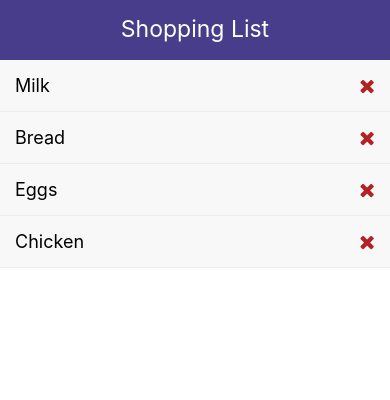
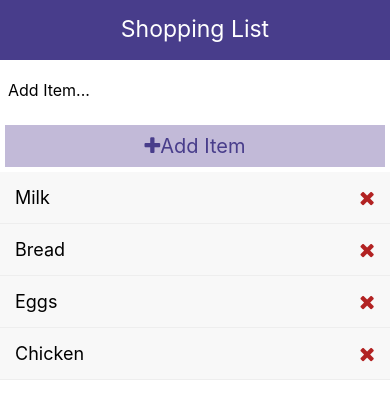
Before and after one commit to Atomize101/shoppingListMobile, a React Native app: screen / in a window 390 px wide. Shown: the top 400 px of the page. Built offline with nearby package versions, Linux system fonts and the light colour scheme.

Commit message:
Some style for add item button

```diff
--- a/App.js
+++ b/App.js
@@ -2,6 +2,7 @@
 import {View, Text, StyleSheet, FlatList} from 'react-native';
 import Header from './components/Header';
 import ListItem from './components/ListItem';
+import AddItem from './components/AddItem';
 
 const App = () => {
   const [items, setItems] = useState([
@@ -20,6 +21,7 @@
   return (
     <View style={styles.container}>
       <Header />
+      <AddItem />
       <FlatList
         data={items}
         renderItem={({item}) => (
--- a/components/AddItem.js
+++ b/components/AddItem.js
@@ -1,4 +1,4 @@
-import React from 'react';
+import React, {useState} from 'react';
 import {
   View,
   Text,
@@ -9,11 +9,19 @@
 import Icon from 'react-native-vector-icons/dist/FontAwesome';
 
 const AddItem = ({title}) => {
+  const [text, setText] = useState('');
+
+  const onChange = (textValue) => setText(textValue);
+
   return (
     <View>
-      <TextInput placeholder="Add Item..." style={styles.input} />
+      <TextInput
+        placeholder="Add Item..."
+        style={styles.input}
+        onChangeText={onChange}
+      />
       <TouchableOpacity style={styles.btn}>
-        <Text styke={styles.btnText}>
+        <Text style={styles.btnText}>
           <Icon name="plus" size={20} />
           Add Item
         </Text>
@@ -22,6 +30,22 @@
   );
 };
 
-const styles = StyleSheet.create({});
+const styles = StyleSheet.create({
+  input: {
+    height: 60,
+    padding: 8,
+    fontSize: 16,
+  },
+  btn: {
+    backgroundColor: '#c2bad8',
+    padding: 9,
+    margin: 5,
+  },
+  btnText: {
+    color: 'darkslateblue',
+    fontSize: 20,
+    textAlign: 'center',
+  },
+});
 
-export default Additem;
+export default AddItem;
```
